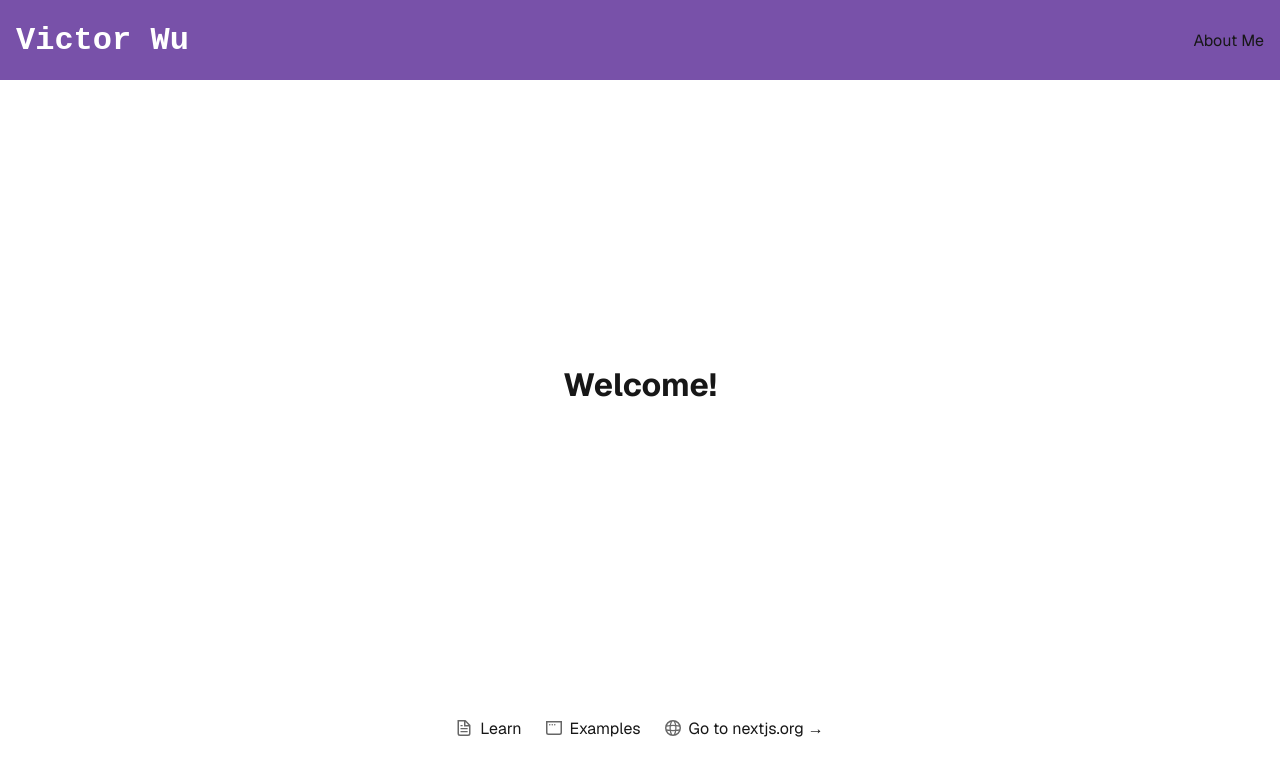
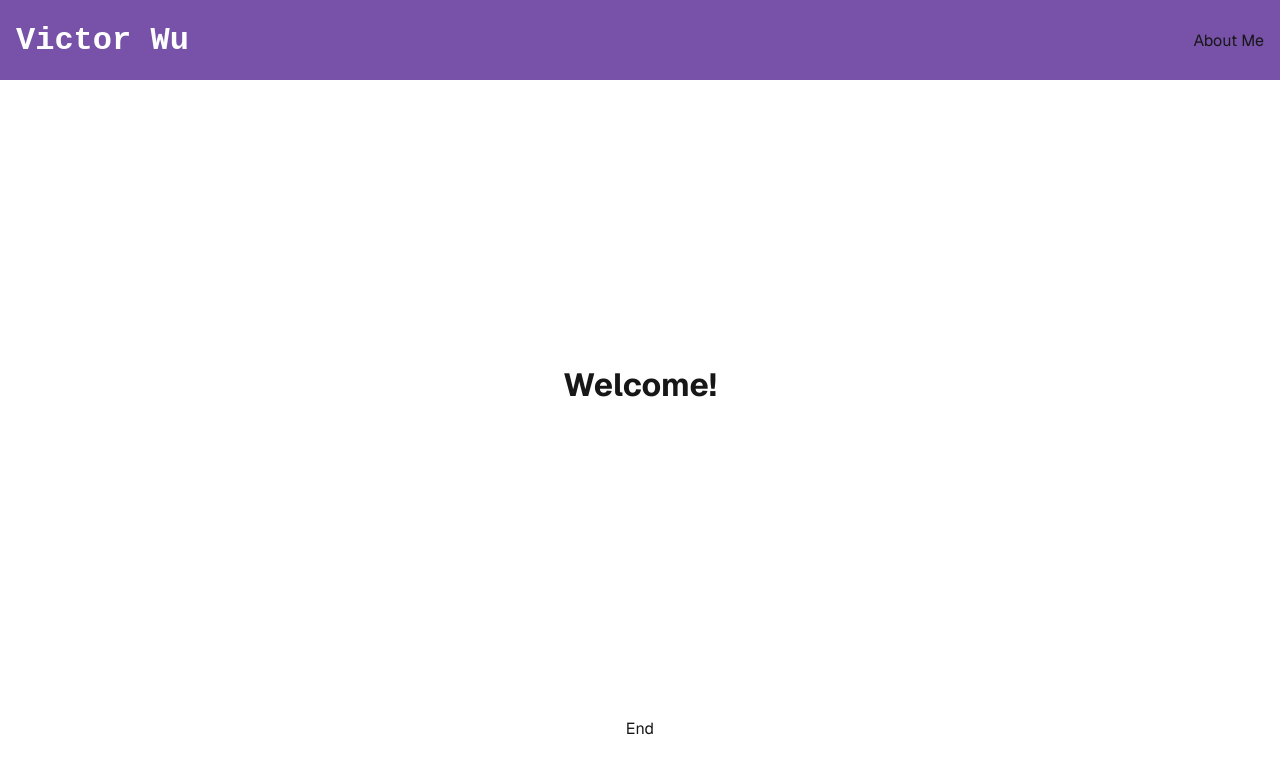
Before and after one commit to milo-sc/my-website, a Next.js app: page / in a window 1280 px wide. Shown: the top 776 px of the page. Built offline with nearby package versions, Linux system fonts and the light colour scheme.

Commit message:
removes template footer

```diff
--- a/src/components/footer/Footer.tsx
+++ b/src/components/footer/Footer.tsx
@@ -5,48 +5,7 @@
 export default function Footer() {
   return (
     <footer className={styles.footer}>
-        <a
-          href="https://nextjs.org/learn?utm_source=create-next-app&utm_medium=appdir-template&utm_campaign=create-next-app"
-          target="_blank"
-          rel="noopener noreferrer"
-        >
-          <Image
-            aria-hidden
-            src="/file.svg"
-            alt="File icon"
-            width={16}
-            height={16}
-          />
-          Learn
-        </a>
-        <a
-          href="https://vercel.com/templates?framework=next.js&utm_source=create-next-app&utm_medium=appdir-template&utm_campaign=create-next-app"
-          target="_blank"
-          rel="noopener noreferrer"
-        >
-          <Image
-            aria-hidden
-            src="/window.svg"
-            alt="Window icon"
-            width={16}
-            height={16}
-          />
-          Examples
-        </a>
-        <a
-          href="https://nextjs.org?utm_source=create-next-app&utm_medium=appdir-template&utm_campaign=create-next-app"
-          target="_blank"
-          rel="noopener noreferrer"
-        >
-          <Image
-            aria-hidden
-            src="/globe.svg"
-            alt="Globe icon"
-            width={16}
-            height={16}
-          />
-          Go to nextjs.org →
-        </a>
-      </footer>
+      <span> End </span>
+    </footer>
   );
 }
```
